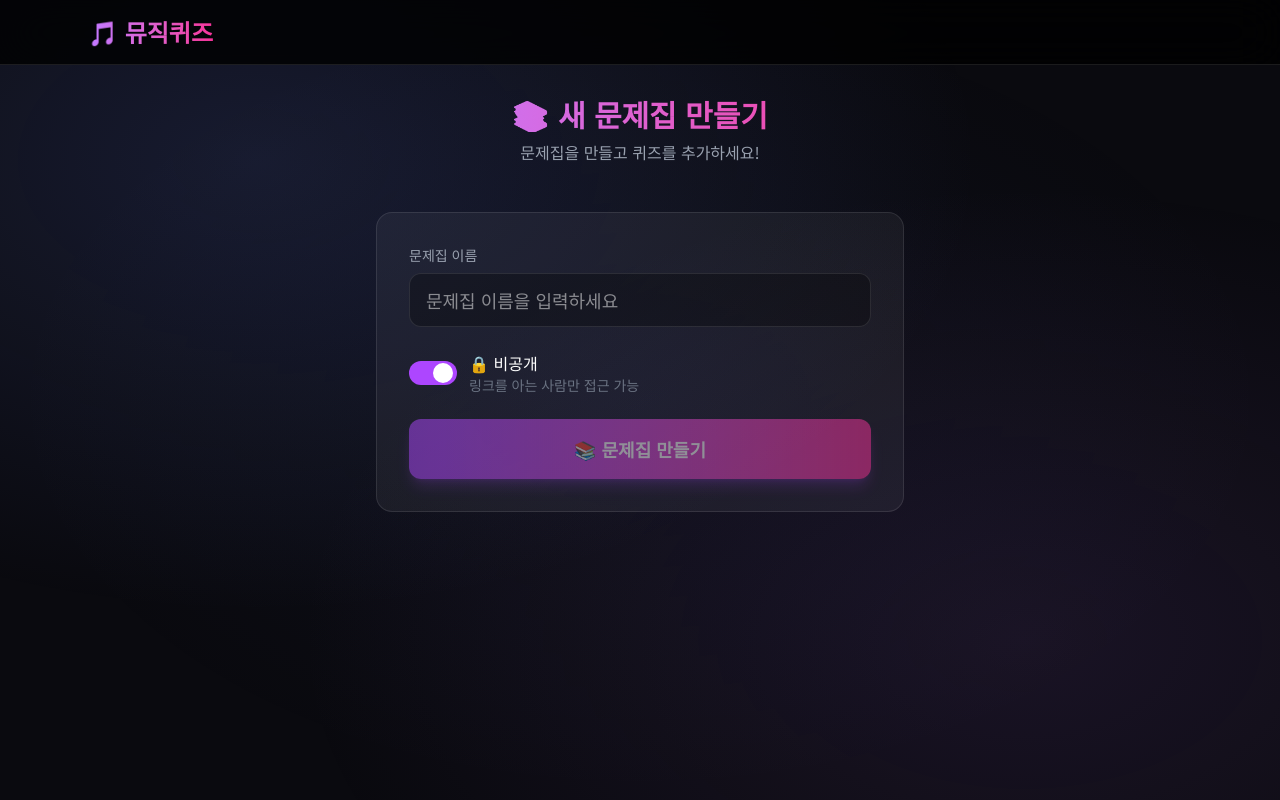
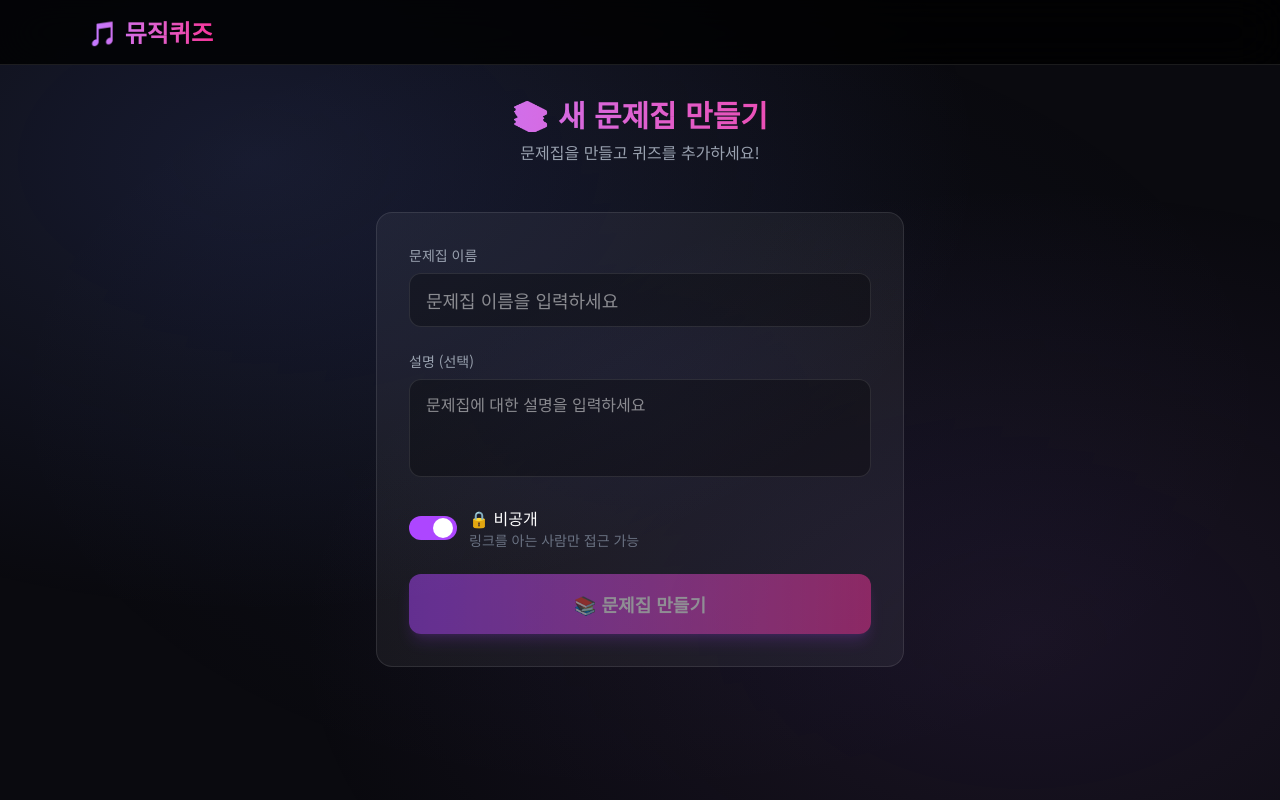
Before and after one commit to Sapple619/music-quiz, a Next.js app: page /create-book in a window 1280 px wide. Built offline with nearby package versions, Linux system fonts and the light colour scheme; no server answers.

Commit message:
add description at Book

```diff
--- a/src/app/api/books/[id]/route.ts
+++ b/src/app/api/books/[id]/route.ts
@@ -11,11 +11,12 @@ export async function PUT(
     try {
         const { id } = await params;
         const body = await request.json();
-        const { isPrivate, title } = body;
+        const { isPrivate, title, description } = body;
 
         const updateData: Record<string, unknown> = {};
         if (typeof isPrivate === 'boolean') updateData.isPrivate = isPrivate;
         if (title) updateData.title = title;
+        if (typeof description === 'string') updateData.description = description;
 
         await adminDb.collection(BOOK_COLLECTION).doc(id).update(updateData);
         return NextResponse.json({ success: true });
--- a/src/app/api/books/route.ts
+++ b/src/app/api/books/route.ts
@@ -26,7 +26,7 @@ export async function GET() {
 export async function POST(request: NextRequest) {
     try {
         const body = await request.json();
-        const { title, creatorId, creatorEmail, isPrivate } = body;
+        const { title, description, creatorId, creatorEmail, isPrivate } = body;
 
         if (!title) {
             return NextResponse.json({ error: 'Title is required' }, { status: 400 });
@@ -35,6 +35,7 @@ export async function POST(request: NextRequest) {
         const bookDoc = {
             id: `book_${Date.now()}_${Math.random().toString(36).substr(2, 9)}`,
             title,
+            description: description || '',
             quizIds: [],
             quizCount: 0,
             creatorId: creatorId || null,
--- a/src/app/book/[id]/page.tsx
+++ b/src/app/book/[id]/page.tsx
@@ -173,8 +173,8 @@ export default function BookDetailPage({ params }: { params: Promise<{ id: strin
                                     }
                                 }}
                                 className={`inline-flex items-center gap-2 px-8 py-4 rounded-xl font-bold text-lg shadow-lg transition-all hover:-translate-y-1 ${isPrivate
-                                        ? 'bg-gradient-to-r from-gray-600 to-gray-700 shadow-gray-500/30 hover:shadow-gray-500/50'
-                                        : 'bg-gradient-to-r from-yellow-500 to-orange-500 shadow-yellow-500/30 hover:shadow-yellow-500/50'
+                                    ? 'bg-gradient-to-r from-gray-600 to-gray-700 shadow-gray-500/30 hover:shadow-gray-500/50'
+                                    : 'bg-gradient-to-r from-yellow-500 to-orange-500 shadow-yellow-500/30 hover:shadow-yellow-500/50'
                                     }`}
                             >
                                 {isPrivate ? '🔓 공개로 전환' : '🔒 비공개로 전환'}
--- a/src/app/create-book/page.tsx
+++ b/src/app/create-book/page.tsx
@@ -9,6 +9,7 @@ import { User } from 'firebase/auth';
 export default function CreateBookPage() {
     const router = useRouter();
     const [title, setTitle] = useState('');
+    const [description, setDescription] = useState('');
     const [isPrivate, setIsPrivate] = useState(true);
     const [loading, setLoading] = useState(false);
     const [user, setUser] = useState<User | null>(null);
@@ -35,6 +36,7 @@ export default function CreateBookPage() {
                 headers: { 'Content-Type': 'application/json' },
                 body: JSON.stringify({
                     title: title.trim(),
+                    description: description.trim(),
                     creatorId: user.uid,
                     creatorEmail: user.email,
                     isPrivate,
@@ -88,6 +90,17 @@ export default function CreateBookPage() {
                     </div>
 
                     <div className="mb-6">
+                        <label className="block text-sm text-gray-400 mb-2">설명 (선택)</label>
+                        <textarea
+                            value={description}
+                            onChange={(e) => setDescription(e.target.value)}
+                            className="w-full px-4 py-3 bg-black/30 border border-white/10 rounded-xl focus:border-purple-500 focus:outline-none resize-none"
+                            placeholder="문제집에 대한 설명을 입력하세요"
+                            rows={3}
+                        />
+                    </div>
+
+                    <div className="mb-6">
                         <label className="flex items-center gap-3 cursor-pointer group">
                             <div className="relative">
                                 <input
--- a/src/app/page.tsx
+++ b/src/app/page.tsx
@@ -8,6 +8,7 @@ import { User } from 'firebase/auth';
 interface Book {
   docId: string;
   title: string;
+  description?: string;
   createdAt: string;
   creatorId?: string;
   isPrivate?: boolean;
@@ -183,6 +184,9 @@ export default function Home() {
                           {book.isPrivate && <span className="text-sm">🔒</span>}
                           {book.title}
                         </h3>
+                        {book.description && (
+                          <p className="text-sm text-gray-400 mb-2 line-clamp-2">{book.description}</p>
+                        )}
                         <p className="text-sm text-gray-500 mb-1">📅 {formatDate(book.createdAt)}</p>
                         <p className="text-purple-400 font-semibold">🎵 {quizCounts[book.docId] || 0}문제</p>
                         <span className="inline-block mt-4 px-3 py-1 bg-gradient-to-r from-purple-500 to-pink-500 rounded-full text-xs font-semibold">
```
